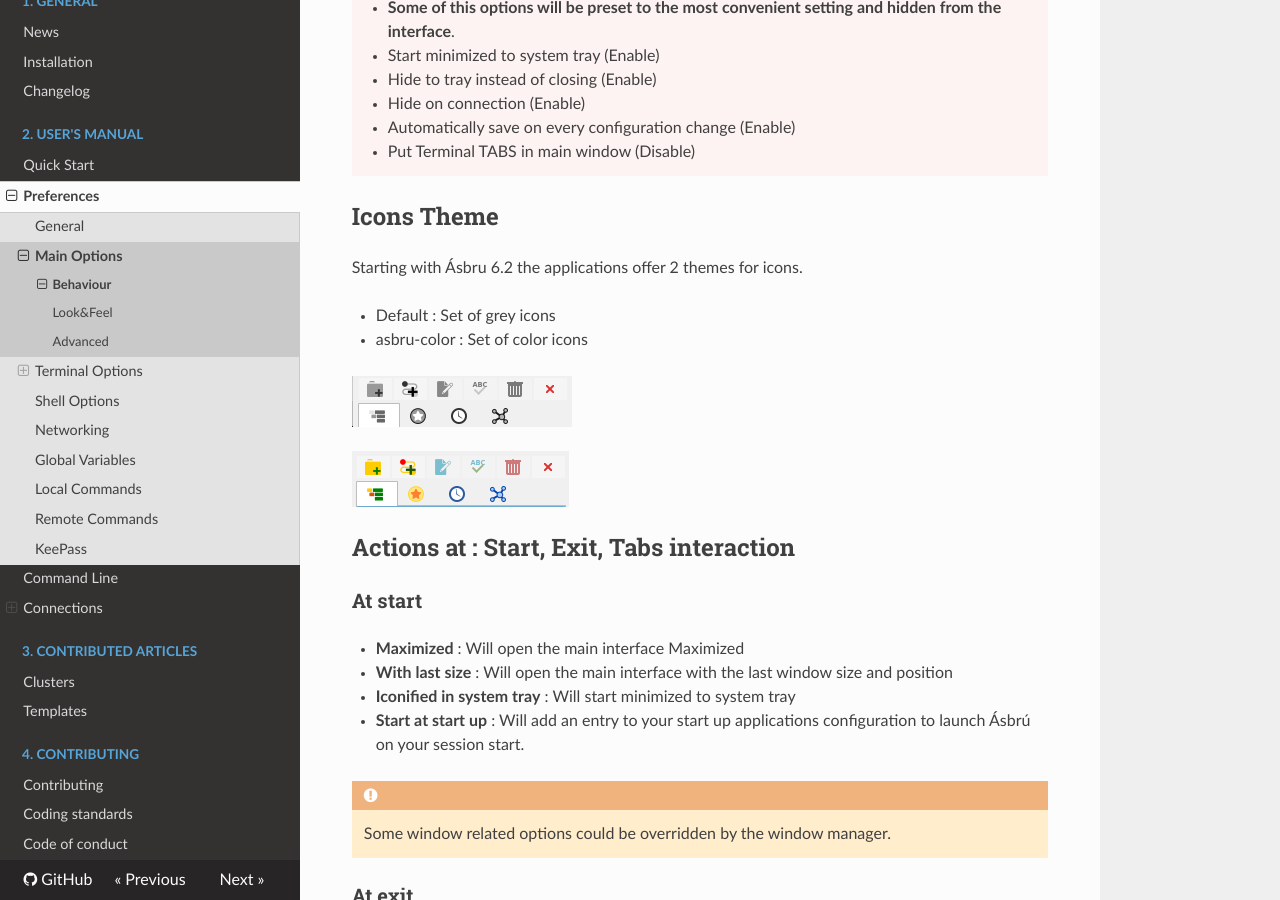
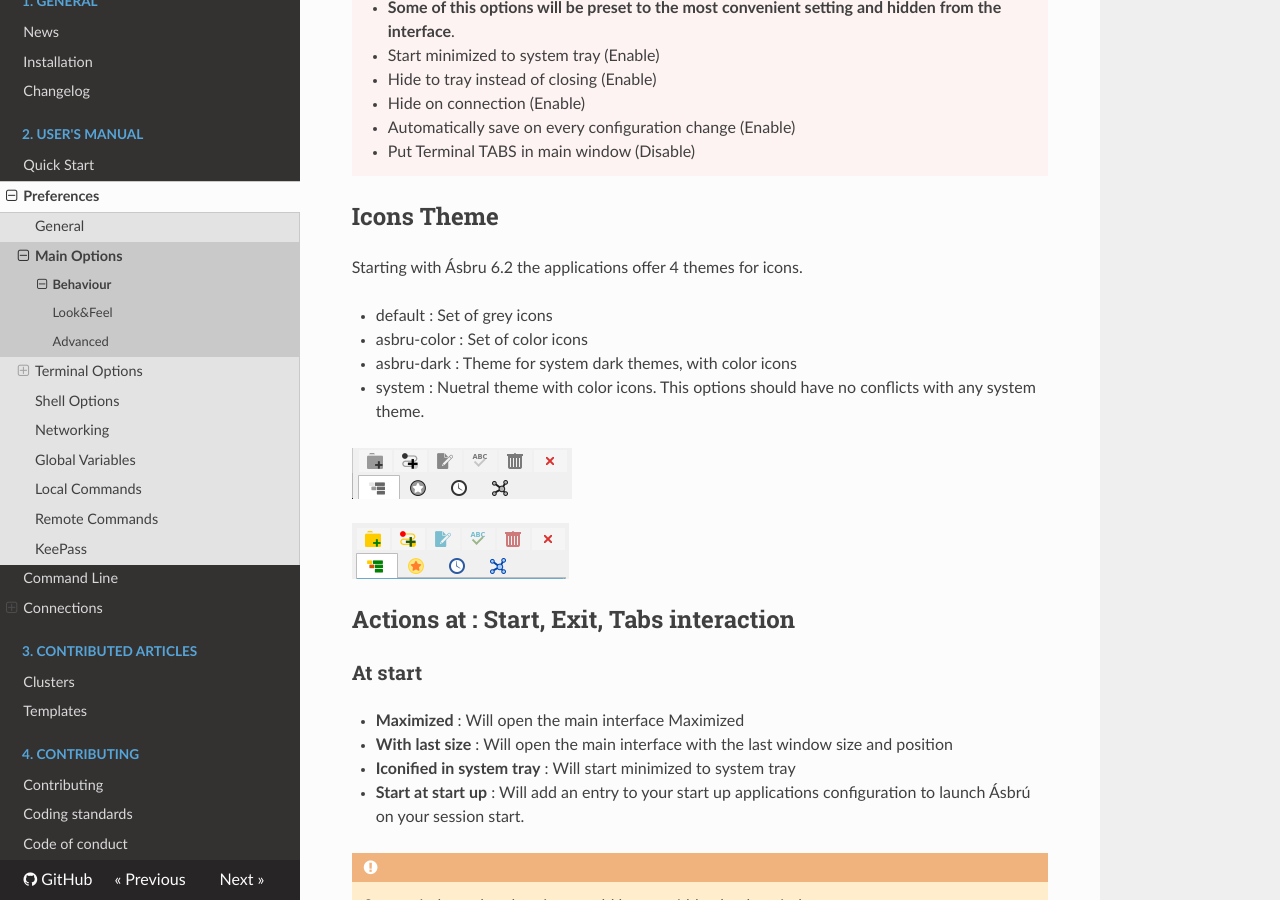
Before and after one commit to asbru-cm/asbru-cm, an MkDocs documentation site: the page built from doc/Manual/Preferences/MainOptions.md, in a window 1280 px wide and 900 px high, scrolled down 3379 px. Built offline with MkDocs 1.6.1, drawn with Linux system fonts in a browser that asks for light colours; nearby versions of some CDN libraries.

Commit message:
documented new themes

```diff
--- a/doc/Manual/Preferences/MainOptions.md
+++ b/doc/Manual/Preferences/MainOptions.md
@@ -58,10 +58,12 @@
 
 ## Icons Theme
 
-Starting with Ásbru 6.2 the applications offer 2 themes for icons.
+Starting with Ásbru 6.2 the applications offer 4 themes for icons.
 
-+ Default : Set of grey icons
++ default : Set of grey icons
 + asbru-color : Set of color icons
++ asbru-dark : Theme for system dark themes, with color icons
++ system : Nuetral theme with color icons. This options should have no conflicts with any system theme.
 
 ![](images/pref6.png)
 
```
